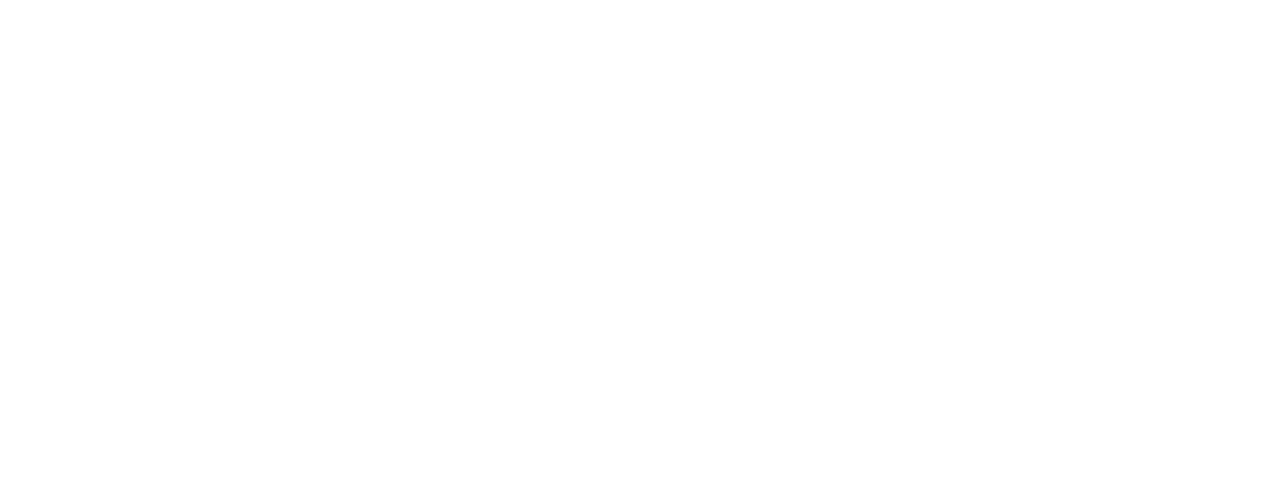
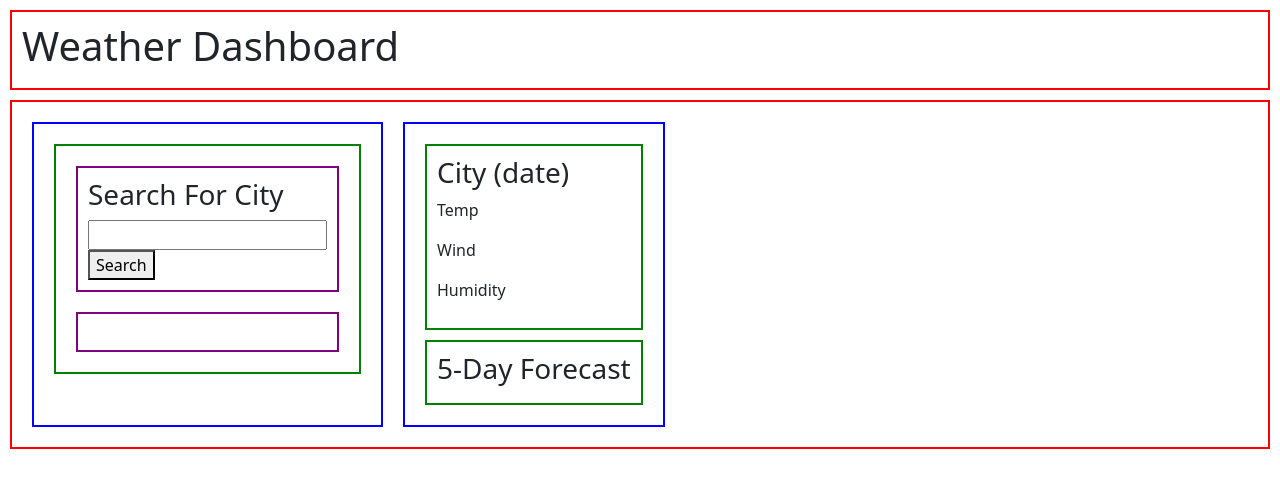
Before and after one commit to hfrancis7/Module6-WeatherDashboard, a plain HTML site: page index.html in a window 1280 px wide. Drawn offline with nearby package versions, Linux system fonts and the light colour scheme.

Commit message:
added bootstrap, began flex framework

```diff
--- a/assets/css/reset.css
+++ b/assets/css/reset.css
@@ -0,0 +1,6 @@
+html {
+    box-sizing: border-box;
+}
+*, *:before, *:after {
+    box-sizing: inherit;
+}
--- a/assets/css/style.css
+++ b/assets/css/style.css
@@ -0,0 +1,24 @@
+.red{
+    border: 2px solid red;
+    padding: 10px;
+    margin: 10px;
+}
+
+.blue{
+    border: 2px solid blue;
+    padding: 10px;
+    margin: 10px;
+
+}
+
+.green{
+    border: 2px solid green;
+    padding: 10px;
+    margin: 10px;
+}
+
+.purple{
+    border: 2px solid purple;
+    padding: 10px;
+    margin: 10px;
+}
--- a/index.html
+++ b/index.html
@@ -5,17 +5,70 @@
         <meta http-equiv="X-UA-Compatible" content="IE=edge">
         <meta name="viewport" content="width=device-width, initial-scale=1.0">
         <link rel="stylesheet" href="./assets/css/reset.css">
+        <link href="https://cdn.jsdelivr.net/npm/bootstrap@5.2.3/dist/css/bootstrap.min.css" rel="stylesheet" integrity="sha384-rbsA2VBKQhggwzxH7pPCaAqO46MgnOM80zW1RWuH61DGLwZJEdK2Kadq2F9CUG65" crossorigin="anonymous">
         <link rel="stylesheet" href="./assets/css/style.css">
         <title>Weather Dashboard</title>
     </head>
 
     <body>
 
+        <!-- Display the words "Weather Dashboard"-->
+        <header class="red">
+            <h1>Weather Dashboard</h1>
+        </header>
+
+
+        <main class="red d-flex">
+            <!-- Have a flex row that holds two sections-->
+            <section class="blue">
+
+                <!-- Serach For city/List section-->
+                <section class="green d-flex flex-column">
+                    <section class="purple">
+                        <h3>Search For City</h3>
+                        <input><br>
+                        <button type="button">Search</button>
+                    </section>
+                    <section class="purple">
+                        <ul></ul>
+                    </section>
+                </section>
+            </section>
+
+            <!-- Display current day and 5-day forecast section-->
+            <section class="blue">
+                <!-- Current Day-->
+                <section class="green">
+                    <h3>City (date)</h3>
+                    <p>Temp</p>
+                    <p>Wind</p>
+                    <p>Humidity</p>
+                </section>
+
+                <!--5 day forecast -->
+                <section class="green">
+                    <h3>5-Day Forecast</h3>
+
+                    <!-- Flex row for 5 day forecast-->
+                    <section>
+
+                    </section>
+
+                </section>
+
+            </section>
+
+
+
+
+        </main>
+
     </body>
 
     <!-- Added link to the jQuery library -->
     <script src="https://code.jquery.com/jquery-3.5.1.min.js"></script>
     <!-- My Script -->
-
     <script type="text/javascript" src="./assets/js/script.js"></script>
+    <!--Bootstrap script-->
+    <script src="https://cdn.jsdelivr.net/npm/bootstrap@5.2.3/dist/js/bootstrap.bundle.min.js" integrity="sha384-kenU1KFdBIe4zVF0s0G1M5b4hcpxyD9F7jL+jjXkk+Q2h455rYXK/7HAuoJl+0I4" crossorigin="anonymous"></script>
 </html>
```
